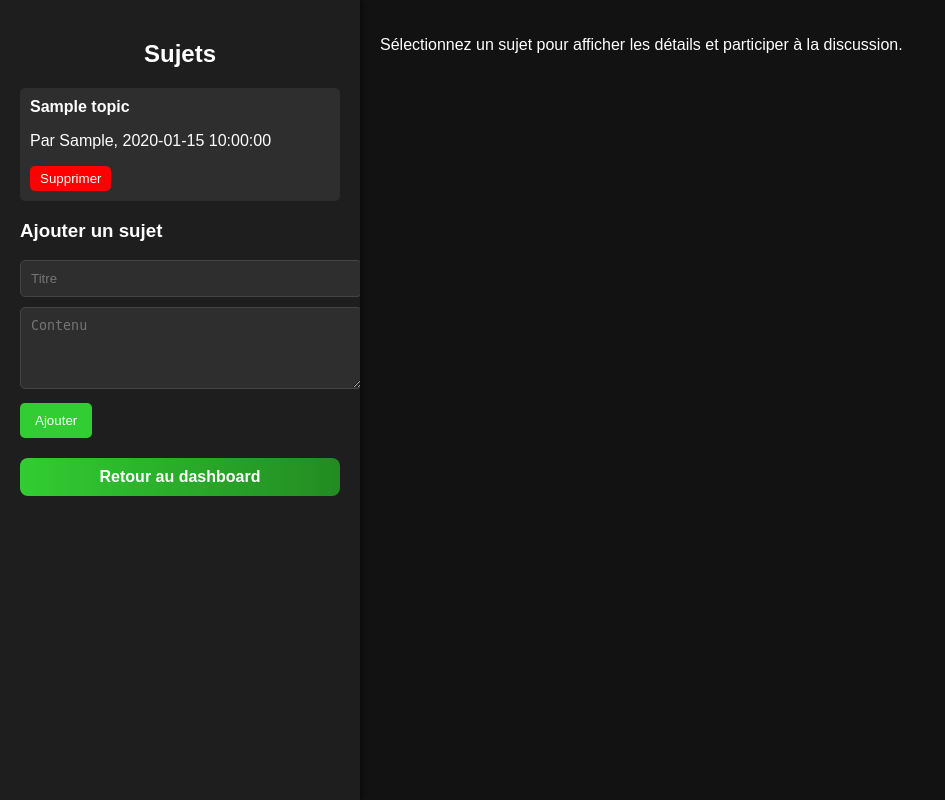
After one commit to zorgue1/ProjetS-curit-, a PHP site: page /PHP/forum_management.php in a window 1280 px wide. The commit adds this page. Shown: the whole page, without its empty margins (0-945 px from the left). Run offline with PHP 8.4, Linux system fonts and the light colour scheme; the visitor is signed in with stand-in values (Sample User, id 1); tables that the repository leaves empty or names only in its code hold one stand-in row (values such as "Sample post").

Commit message:
Ajout forum

```diff
--- /dev/null
+++ b/PHP/forum_management.php
@@ -0,0 +1,300 @@
+<?php
+session_start();
+
+// Vérification si l'utilisateur est connecté
+if (!isset($_SESSION['user_id'])) {
+    header("Location: ../HTML/identification.html");
+    exit();
+}
+
+// Connexion à la base de données
+$servername = "localhost";
+$username = "root";
+$password = "";
+$dbname = "ctf_challenge";
+
+$conn = new mysqli($servername, $username, $password, $dbname);
+
+if ($conn->connect_error) {
+    die("Erreur de connexion : " . $conn->connect_error);
+}
+
+// Ajouter un nouveau sujet
+if ($_SERVER['REQUEST_METHOD'] === 'POST' && isset($_POST['action'])) {
+    if ($_POST['action'] === 'add_topic') {
+        $title = htmlspecialchars($_POST['title']);
+        $content = htmlspecialchars($_POST['content']);
+        $user_id = $_SESSION['user_id'];
+
+        $stmt = $conn->prepare("INSERT INTO forum_topics (title, content, user_id, created_at) VALUES (?, ?, ?, NOW())");
+        $stmt->bind_param("ssi", $title, $content, $user_id);
+        $stmt->execute();
+    } elseif ($_POST['action'] === 'add_reply' && isset($_POST['topic_id'])) {
+        $topic_id = intval($_POST['topic_id']);
+        $content = htmlspecialchars($_POST['content']);
+        $user_id = $_SESSION['user_id'];
+
+        $stmt = $conn->prepare("INSERT INTO forum_replies (topic_id, user_id, content, created_at) VALUES (?, ?, ?, NOW())");
+        $stmt->bind_param("iis", $topic_id, $user_id, $content);
+        $stmt->execute();
+    } elseif ($_POST['action'] === 'delete_topic' && isset($_POST['topic_id'])) {
+        $topic_id = intval($_POST['topic_id']);
+        $stmt = $conn->prepare("DELETE FROM forum_topics WHERE id = ?");
+        $stmt->bind_param("i", $topic_id);
+        $stmt->execute();
+        header("Location: forum_management.php");
+        exit();
+    } elseif ($_POST['action'] === 'delete_reply' && isset($_POST['reply_id'])) {
+        $reply_id = intval($_POST['reply_id']);
+        $stmt = $conn->prepare("DELETE FROM forum_replies WHERE id = ?");
+        $stmt->bind_param("i", $reply_id);
+        $stmt->execute();
+    }
+}
+
+// Récupérer tous les sujets
+$topics_query = "SELECT forum_topics.id, forum_topics.title, forum_topics.created_at, users.prenom AS username
+                 FROM forum_topics
+                 JOIN users ON forum_topics.user_id = users.id
+                 ORDER BY forum_topics.created_at DESC";
+$topics_result = $conn->query($topics_query);
+
+// Récupérer les réponses pour un sujet sélectionné
+$selected_topic = null;
+$replies = [];
+if (isset($_GET['topic_id'])) {
+    $topic_id = intval($_GET['topic_id']);
+
+    // Sujet sélectionné
+    $selected_topic_query = $conn->prepare("SELECT forum_topics.title, forum_topics.content, forum_topics.created_at, users.prenom AS username
+                                             FROM forum_topics
+                                             JOIN users ON forum_topics.user_id = users.id
+                                             WHERE forum_topics.id = ?");
+    $selected_topic_query->bind_param("i", $topic_id);
+    $selected_topic_query->execute();
+    $selected_topic = $selected_topic_query->get_result()->fetch_assoc();
+
+    // Réponses associées au sujet
+    $replies_query = $conn->prepare("SELECT forum_replies.id AS reply_id, forum_replies.content, forum_replies.created_at, users.prenom AS username, users.role
+                                      FROM forum_replies
+                                      JOIN users ON forum_replies.user_id = users.id
+                                      WHERE forum_replies.topic_id = ?
+                                      ORDER BY forum_replies.created_at ASC");
+    $replies_query->bind_param("i", $topic_id);
+    $replies_query->execute();
+    $replies = $replies_query->get_result()->fetch_all(MYSQLI_ASSOC);
+}
+?>
+
+<!DOCTYPE html>
+<html lang="en">
+<head>
+    <meta charset="UTF-8">
+    <meta name="viewport" content="width=device-width, initial-scale=1.0">
+    <title>Forum Management</title>
+    <style>
+        body {
+            font-family: Arial, sans-serif;
+            background-color: #121212;
+            color: white;
+            margin: 0;
+            display: flex;
+            height: 100vh;
+            overflow: hidden;
+        }
+
+        .sidebar {
+            width: 25%;
+            background-color: #1E1E1E;
+            overflow-y: auto;
+            padding: 20px;
+            box-shadow: 2px 0 5px rgba(0, 0, 0, 0.5);
+        }
+
+        .sidebar h2 {
+            text-align: center;
+        }
+
+        .topic {
+            padding: 10px;
+            margin-bottom: 10px;
+            background-color: #2E2E2E;
+            border-radius: 5px;
+            cursor: pointer;
+            transition: background-color 0.3s;
+        }
+
+        .topic:hover {
+            background-color: #444;
+        }
+
+        .content {
+            flex: 1;
+            display: flex;
+            flex-direction: column;
+            padding: 20px;
+            overflow-y: auto;
+        }
+
+        .topic-details {
+            flex: 1;
+            margin-bottom: 20px;
+        }
+
+        .chat-box {
+            background-color: #1E1E1E;
+            padding: 20px;
+            border-radius: 10px;
+            max-height: 300px;
+            overflow-y: auto;
+        }
+
+        .message {
+            margin-bottom: 10px;
+        }
+
+        .message strong.admin {
+            color: red;
+        }
+
+        .message strong.user {
+            color: green;
+        }
+
+        .form {
+            margin-top: 10px;
+        }
+
+        input[type="text"], textarea {
+            width: 100%;
+            padding: 10px;
+            margin-bottom: 10px;
+            background-color: #2E2E2E;
+            border: 1px solid #444;
+            border-radius: 5px;
+            color: white;
+        }
+
+        button {
+            background-color: #32CD32;
+            color: white;
+            padding: 10px 15px;
+            border: none;
+            border-radius: 5px;
+            cursor: pointer;
+            transition: background-color 0.3s;
+        }
+
+        button:hover {
+            background-color: #228B22;
+        }
+
+        .delete-button {
+            background-color: red;
+            color: white;
+            padding: 5px 10px;
+            border: none;
+            border-radius: 5px;
+            cursor: pointer;
+            transition: background-color 0.3s;
+        }
+
+        .delete-button:hover {
+            background-color: darkred;
+        }
+
+        .add-topic {
+            margin-bottom: 20px;
+        }
+
+        .back-button {
+            margin-top: 20px;
+            display: block;
+            text-align: center;
+            padding: 10px 20px;
+            background: linear-gradient(90deg, #32CD32, #228B22);
+            color: white;
+            font-weight: bold;
+            border: none;
+            border-radius: 8px;
+            cursor: pointer;
+            text-decoration: none;
+        }
+
+        .back-button:hover {
+            background: linear-gradient(90deg, #228B22, #32CD32);
+        }
+    </style>
+</head>
+<body>
+<div class="sidebar">
+    <h2>Sujets</h2>
+    <?php while ($topic = $topics_result->fetch_assoc()): ?>
+        <div class="topic" onclick="window.location.href='?topic_id=<?= $topic['id'] ?>'">
+            <strong><?= htmlspecialchars($topic['title']) ?></strong>
+            <p>Par <?= htmlspecialchars($topic['username']) ?>, <?= $topic['created_at'] ?></p>
+            <?php if ($_SESSION['user_role'] === 'admin'): ?>
+                <form method="POST" style="display:inline;">
+                    <input type="hidden" name="action" value="delete_topic">
+                    <input type="hidden" name="topic_id" value="<?= $topic['id'] ?>">
+                    <button class="delete-button" onclick="return confirm('Êtes-vous sûr de vouloir supprimer ce sujet ?')">Supprimer</button>
+                </form>
+            <?php endif; ?>
+        </div>
+    <?php endwhile; ?>
+
+    <!-- Formulaire pour ajouter un sujet -->
+    <div class="add-topic">
+        <h3>Ajouter un sujet</h3>
+        <form method="POST">
+            <input type="hidden" name="action" value="add_topic">
+            <input type="text" name="title" placeholder="Titre" required>
+            <textarea name="content" rows="4" placeholder="Contenu" required></textarea>
+            <button type="submit">Ajouter</button>
+        </form>
+    </div>
+
+    <a class="back-button" href="admin_dashboard.php">Retour au dashboard</a>
+</div>
+
+<div class="content">
+    <?php if ($selected_topic): ?>
+        <div class="topic-details">
+            <h1><?= htmlspecialchars($selected_topic['title']) ?></h1>
+            <p><strong>Par <?= htmlspecialchars($selected_topic['username']) ?></strong> - <?= $selected_topic['created_at'] ?></p>
+            <p><?= nl2br(htmlspecialchars($selected_topic['content'])) ?></p>
+        </div>
+
+        <div class="chat-box">
+            <h2>Discussion</h2>
+            <?php foreach ($replies as $reply): ?>
+                <div class="message">
+                    <strong class="<?= $reply['role'] === 'admin' ? 'admin' : 'user' ?>">
+                        <?= htmlspecialchars($reply['username']) ?>
+                    </strong>: <?= nl2br(htmlspecialchars($reply['content'])) ?>
+                    <small>(<?= $reply['created_at'] ?>)</small>
+                    <?php if ($_SESSION['user_role'] === 'admin'): ?>
+                        <form method="POST" style="display:inline;">
+                            <input type="hidden" name="action" value="delete_reply">
+                            <input type="hidden" name="reply_id" value="<?= $reply['reply_id'] ?>">
+                            <button class="delete-button" onclick="return confirm('Êtes-vous sûr de vouloir supprimer ce message ?')">Supprimer</button>
+                        </form>
+                    <?php endif; ?>
+                </div>
+            <?php endforeach; ?>
+        </div>
+
+        <!-- Formulaire pour envoyer un message -->
+        <form class="form" method="POST">
+            <input type="hidden" name="action" value="add_reply">
+            <input type="hidden" name="topic_id" value="<?= $topic_id ?>">
+            <textarea name="content" rows="3" placeholder="Votre message..." required></textarea>
+            <button type="submit">Envoyer</button>
+        </form>
+    <?php else: ?>
+        <p>Sélectionnez un sujet pour afficher les détails et participer à la discussion.</p>
+    <?php endif; ?>
+</div>
+</body>
+</html>
+<?php $conn->close(); ?>
```
Also changed, not shown: CSS/category&challenge.css (+19 -10 lines), PHP/challenge_management.php (+11 -0 lines), PHP/forum.php (added, +240 -0 lines), .htaccess (deleted).
